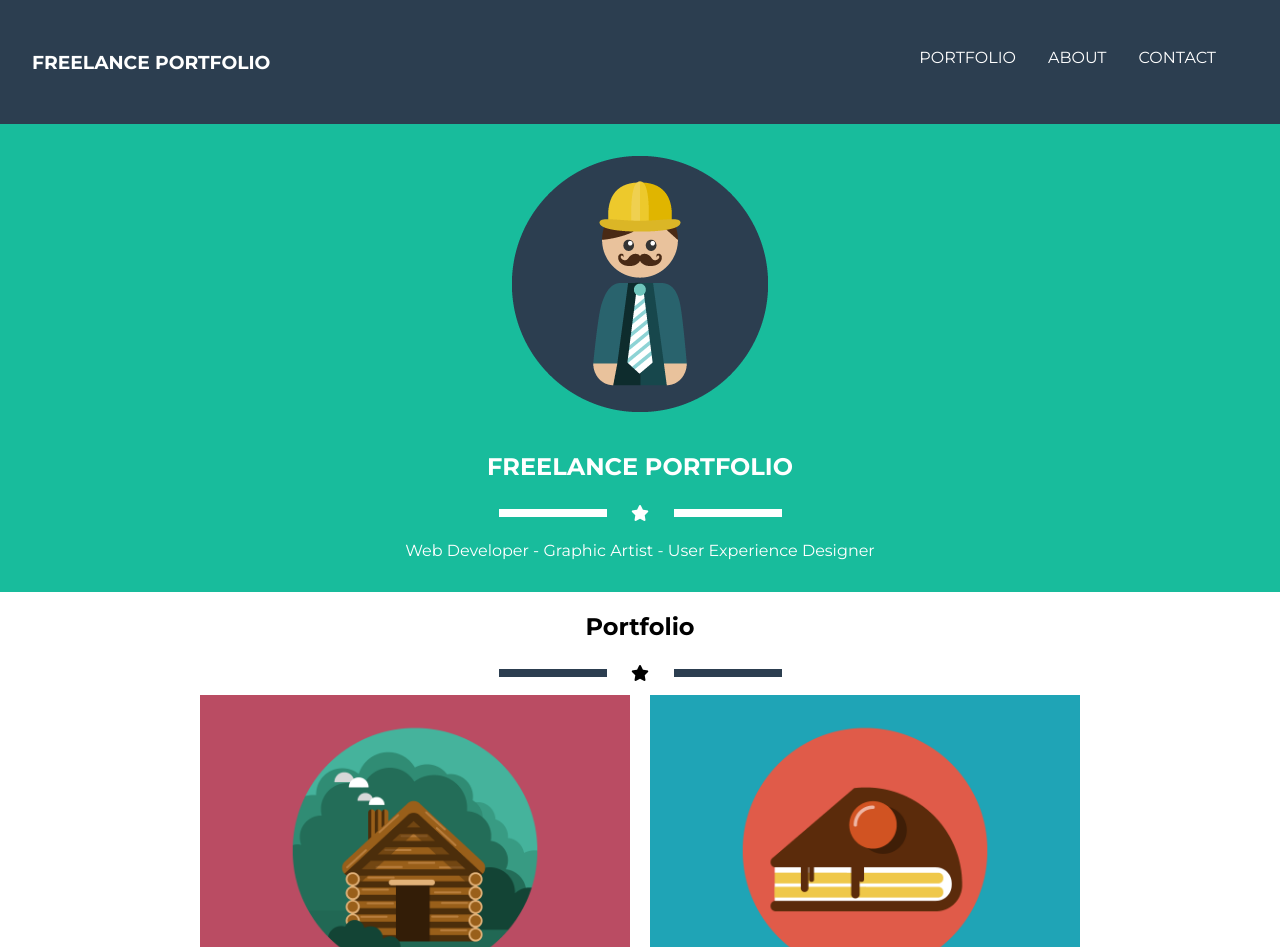
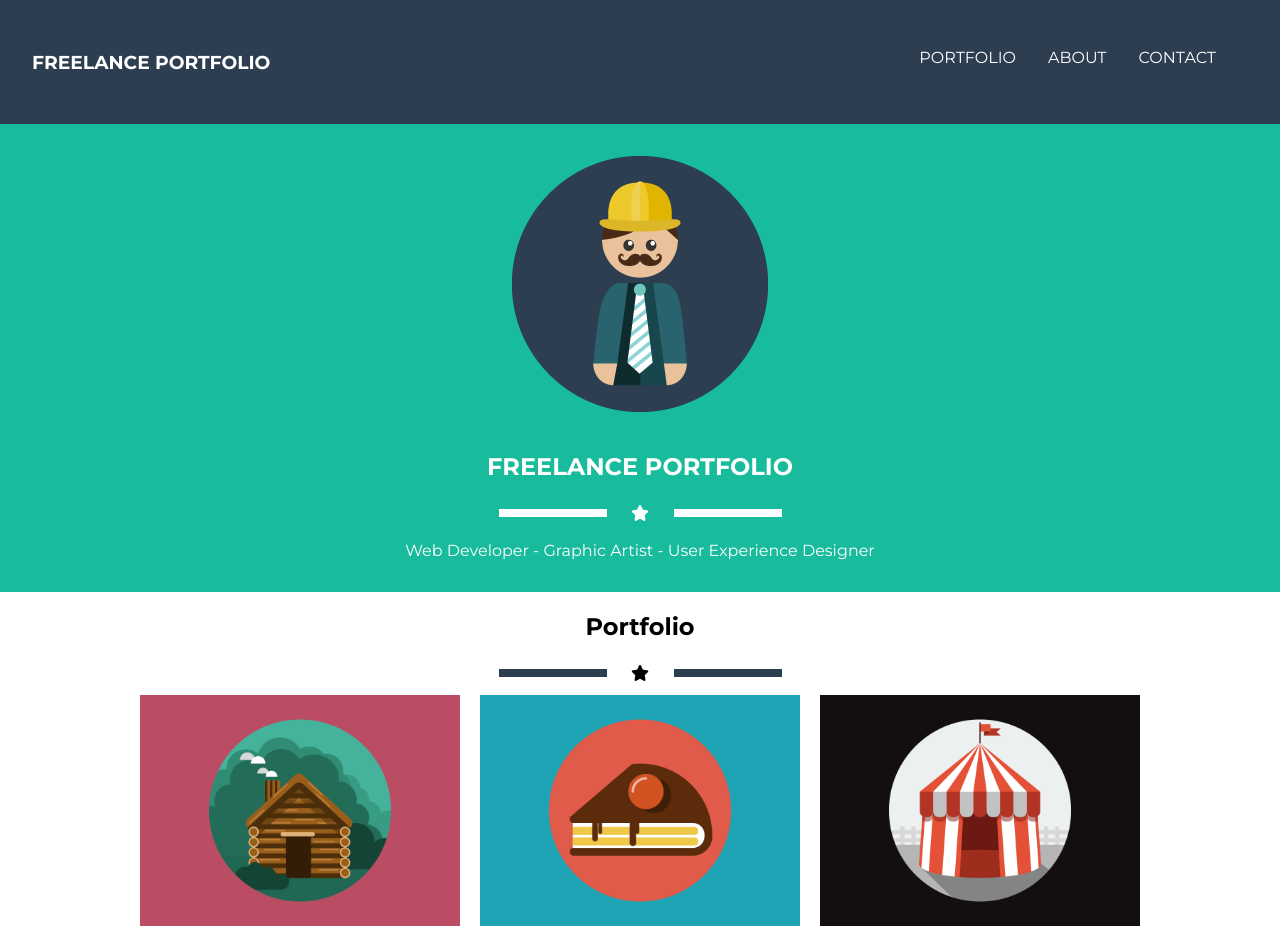
Before and after one commit to Braian123548/portafolios, a website: page views/home.html in a window 1280 px wide. Shown: the top 947 px of the page. Drawn offline with Linux system fonts and the light colour scheme.

Commit message:
Agregando archivos

```diff
--- a/public/css/home.css
+++ b/public/css/home.css
@@ -95,7 +95,7 @@
 .home-main-contenedor-imagen figure {
     margin: 10px;
     padding: 0;
-    flex-basis: 430px;
+    flex-basis: 250px;
 }
 
 .home-main-contenedor-imagen img {
@@ -220,6 +220,13 @@ span {
 
 @media (width>1024px) {
 
+    .home-main-contenedor-imagen figure {
+        margin: 10px;
+        padding: 0;
+        flex-basis: 320px;
+    }
+
+
     .home-header {
         display: flex;
         justify-content: space-between;
```
